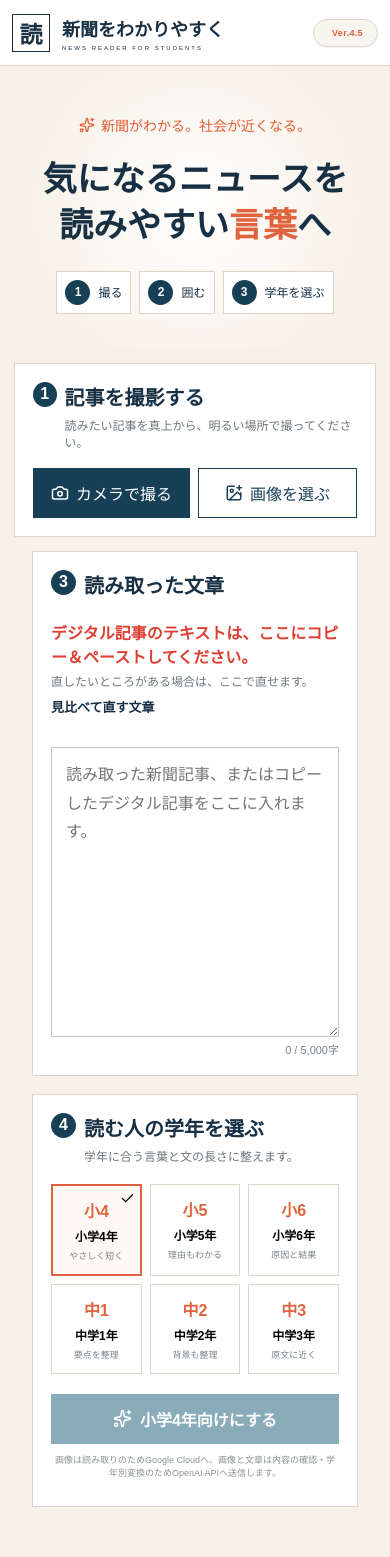
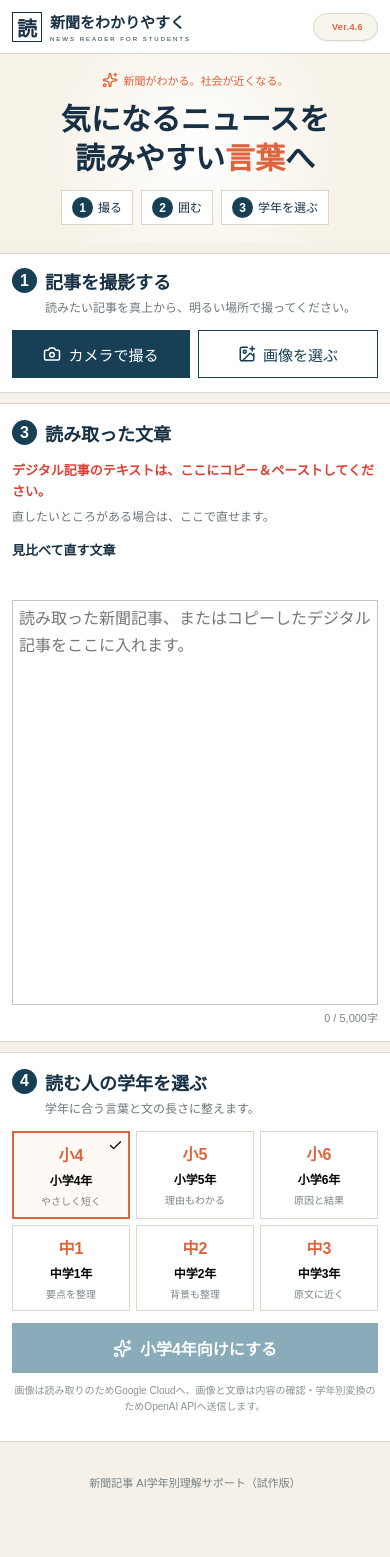
Before and after one commit to chc-chupea/news-grade-reader, a Next.js app in the folder 20260907chatGTPVer/: page / in a window 390 px wide. Shown: the top 1557 px of the page. After the commit the page ends 1512 px from the top, so only its background shows below. Built offline with nearby package versions, Linux system fonts and the light colour scheme.

Commit message:
Add files via upload

```diff
--- a/20260907chatGTPVer/app/globals.css
+++ b/20260907chatGTPVer/app/globals.css
@@ -41,3 +41,34 @@
 }
 
 .scan-actions{flex-wrap:wrap;margin-top:8px}
+
+/* Phone layout: use the screen width for the article, with touch-sized controls. */
+.crop-expand{display:none}
+@media(max-width:720px){
+ .topbar{height:54px;padding:0 12px}.brand{font-size:15px;gap:8px}.brand>span{width:30px;height:30px;font-size:20px}
+ .hero{padding:14px 12px 18px}.hero>p{font-size:11px;margin:4px 0}.hero h1{font-size:30px;margin:12px 0;line-height:1.3}
+ .flow span{padding:6px 10px}.flow b{width:21px;height:21px;margin-right:5px}
+ .scanner,.workspace,.result{width:100%;max-width:100%;margin:10px 0;padding:14px 12px}
+ .scanner,.panel{border-inline:0}.workspace{padding:0;gap:10px}.panel{padding:16px 12px;min-width:0}
+ .section-title h2{font-size:18px}.section-title p{line-height:1.6}.section-title>b{flex:none}
+ .file-buttons{margin-top:12px}.file-buttons label{min-height:48px;padding:10px 6px;font-size:15px}
+ .crop{margin-top:16px;padding-top:14px}.image-adjustments{margin-top:12px;gap:6px;grid-template-columns:repeat(2,minmax(0,1fr))}
+ .image-adjustments button{min-height:44px;font-size:14px}.image-adjustments .straighten{grid-column:auto}
+ .trace-guide{margin-top:12px;padding:10px}.trace-guide span{font-size:12px}
+ .canvas-wrap{margin:10px -12px;padding:0;background:#ece9e2}
+ .scan-actions{display:flex;flex-wrap:wrap;gap:6px}.scan-actions button{flex:1 1 28%;min-height:46px;padding:10px 6px;font-size:14px}
+ .scan-actions .primary{flex:2 1 55%}.crop-expand{display:block;margin:0 0 10px auto;min-height:44px;padding:8px 14px;background:#fff;color:#185b78;border:1px solid #185b78;border-radius:6px;font:inherit}
+ .crop-expanded{position:fixed;inset:0;z-index:1000;margin:0;padding:12px;padding-top:max(12px,env(safe-area-inset-top));padding-bottom:max(12px,env(safe-area-inset-bottom));background:#fff;overflow:auto;overscroll-behavior:contain}
+ .crop-expanded>.section-title{display:none}.crop-expanded .canvas-wrap canvas{max-height:52vh;max-height:52dvh;width:auto;max-width:100%}
+ .crop-expanded .trace-guide span{display:none}.crop-expanded .image-adjustments{margin-top:6px}
+ .comparison-grid{grid-template-columns:minmax(0,1fr) minmax(0,1fr);gap:6px}
+ .reference-toolbar{height:68px;min-height:68px;flex-wrap:wrap;font-size:13px;gap:2px}.article-text>label{height:68px;min-height:68px;padding:8px 0 0;font-size:13px}
+ .reference-scroll{height:360px;height:48dvh;min-height:260px;max-height:480px}
+ .article-editor .article-text textarea{height:360px;height:48dvh;min-height:260px;max-height:480px;padding:6px;font-size:16px;line-height:1.7;resize:none}
+ .digital-paste-note{font-size:13px;line-height:1.6;margin-top:10px}.edit-note{margin-bottom:8px}
+ .grades{gap:6px;margin:12px 0}.grade{min-height:66px;padding:9px 4px}.grade small{font-size:10px}
+ .panel>.primary{min-height:50px;font-size:16px}.privacy{font-size:10px;line-height:1.6}
+ .result-heading{gap:10px}.result-heading h2{font-size:22px;line-height:1.5}.result-heading button{flex:none;min-height:44px}
+ .article{font-size:18px;line-height:1.9;padding:18px 0}.result-grid section{padding:14px}.quiz-item>button{min-height:44px;font-size:14px}
+ footer{padding:22px 12px}
+}
--- a/20260907chatGTPVer/app/page.tsx
+++ b/20260907chatGTPVer/app/page.tsx
@@ -35,7 +35,7 @@ export default function Home() {
     finally { setConverting(false); }
   };
   return <main>
-    <header className="topbar"><div className="brand"><span>読</span><div>新聞をわかりやすく<small>NEWS READER FOR STUDENTS</small></div></div><div className="version"><b>Ver.4.5</b></div></header>
+    <header className="topbar"><div className="brand"><span>読</span><div>新聞をわかりやすく<small>NEWS READER FOR STUDENTS</small></div></div><div className="version"><b>Ver.4.6</b></div></header>
     <section className="hero"><p><Sparkles size={16}/>新聞がわかる。社会が近くなる。</p><h1>気になるニュースを<br/>読みやすい<span className="word-highlight">言葉</span>へ</h1><div className="flow"><span><b>1</b>撮る</span><span><b>2</b>囲む</span><span><b>3</b>学年を選ぶ</span></div></section>
     <Scanner onBusy={setScanning} onRead={(value, _review, source) => { setText(value); setArticleImage(source || null); setResult(null); }}/>
     <section className="workspace">
@@ -136,6 +136,8 @@ function Scanner({ onRead, onBusy }: { onBusy: (busy: boolean) => void; onRead:
   const [reading, setReading] = useState(false), [adjusting, setAdjusting] = useState(false), [message, setMessage] = useState("");
   const [tracing, setTracing] = useState(false);
   const [editing, setEditing] = useState(false);
+  const [cropExpanded, setCropExpanded] = useState(false);
+  useEffect(() => { if (!cropExpanded) return; const previous = document.body.style.overflow; document.body.style.overflow = "hidden"; return () => { document.body.style.overflow = previous; }; }, [cropExpanded]);
   const [history, setHistory] = useState<Point[][]>([]);
   const editIndex = useRef(-1), beforeEdit = useRef<Point[]>([]);
   const editBase = useRef<Point[]>([]), dragStart = useRef<Point>({x:0,y:0});
@@ -347,6 +349,7 @@ function Scanner({ onRead, onBusy }: { onBusy: (busy: boolean) => void; onRead:
   const read = async () => {
     const image = imageRef.current, canvas = canvasRef.current;
     if (!image || !canvas || selectionPath.length < 3 || reading) return;
+    setCropExpanded(false);
     setReading(true); onBusy(true); setMessage("記事の画像を準備しています…");
     try {
       const xs = selectionPath.map((point) => point.x), ys = selectionPath.map((point) => point.y);
@@ -430,7 +433,8 @@ function Scanner({ onRead, onBusy }: { onBusy: (busy: boolean) => void; onRead:
         <label className="sub"><ImagePlus size={18}/>画像を選ぶ<input type="file" accept="image/*" disabled={reading} onChange={(event) => load(event.target.files?.[0])}/></label>
       </div>
     </div>
-    {fileName && <div className="crop">
+    {fileName && <div className={cropExpanded ? "crop crop-expanded" : "crop"}>
+      <button type="button" className="crop-expand" onClick={() => setCropExpanded(!cropExpanded)}>{cropExpanded ? "通常の表示に戻す" : "大きな画面で囲む"}</button>
       <SectionTitle number="2" title="写真の向きを整えて、記事を囲む" note={'「記事を囲む」を押し、読みたい記事のまわりを人差し指でなぞってください。\n指を離しても赤線は残ります。斜めなら先に「自動でまっすぐ」を押します。'}/>
       <div className="image-adjustments">
         <button type="button" disabled={adjusting || reading} onClick={() => rotateImage(-90, "左へ回転しました。記事を囲んでください。")}><RotateCcw size={17}/>左回転</button>
```
Also changed, not shown: 1 other file (tests, documents, lock files or other folders).
